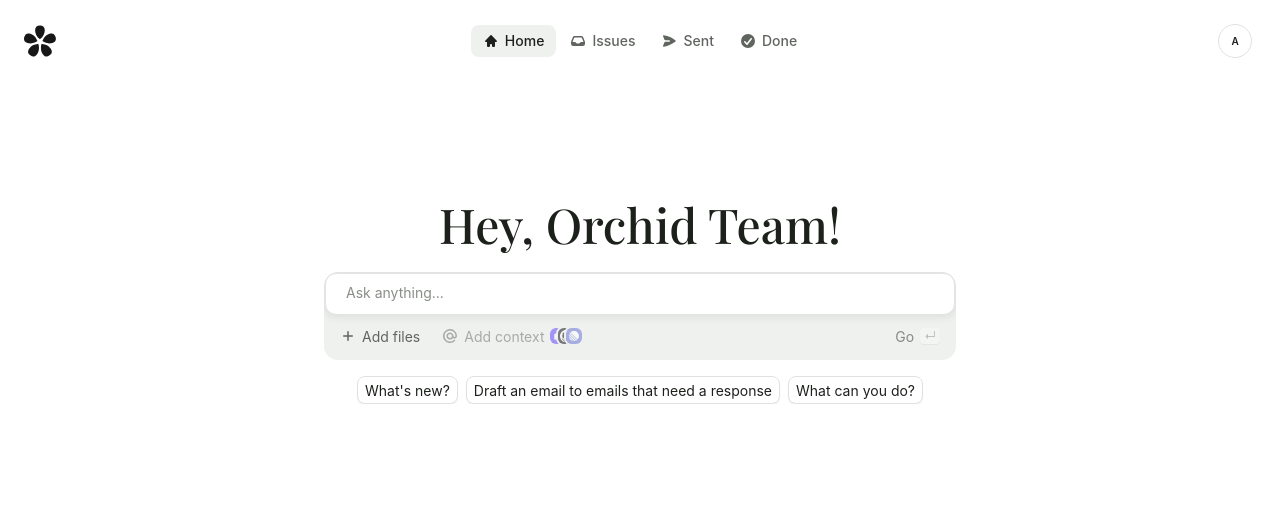
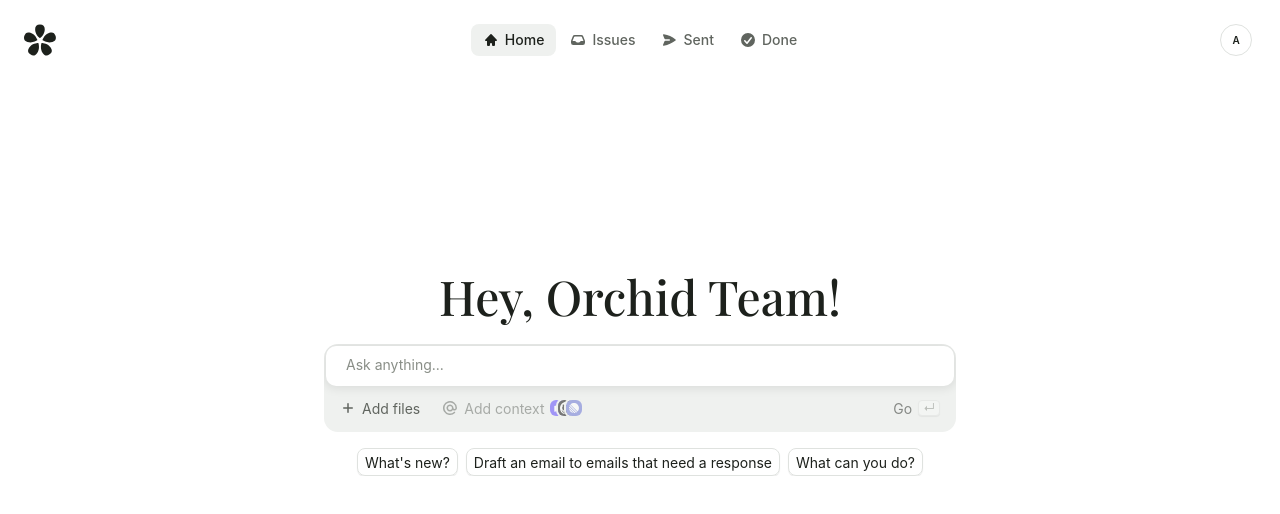
Before and after one commit to Arisayyy/O-Recreation, a Next.js app: page / in a window 1280 px wide. Shown: the top 514 px of the page. Built offline with nearby package versions, Linux system fonts and the light colour scheme.

Commit message:
Refactor Navbar component to improve structure and functionality. Introduce new navigation items with icons, update active item detection logic, and adjust layout to accommodate navbar height in PromptShell component. Clean up unused styles and enhance accessibility features.

```diff
--- a/app/components/navbar.tsx
+++ b/app/components/navbar.tsx
@@ -1,374 +1,323 @@
-/* eslint-disable react/no-danger */
 "use client";
-import React from "react";
-import { useRouter } from "next/navigation";
 
-const __css = `*,*::before,*::after{box-sizing:border-box;border-width:0;border-style:solid;border-color:currentColor;}
+import React, { useLayoutEffect, useMemo, useRef } from "react";
+import Link from "next/link";
+import { usePathname } from "next/navigation";
 
+type NavItem = {
+  href: string;
+  label: string;
+  icon?: React.ReactNode;
+  activeMatch?: (pathname: string) => boolean;
+};
 
-.x1 {
-  flex: 0 0 auto;
-  flex-shrink: 0;
-  font-family: Inter, ui-sans-serif, system-ui, sans-serif, "Apple Color Emoji", "Segoe UI Emoji", "Segoe UI Symbol", "Noto Color Emoji";
-  line-height: 24px;
-  padding-bottom: 20px;
-  padding-left: 24px;
-  padding-right: 24px;
-  padding-top: 20px;
-  z-index: 50;
+const homeIcon = (
+  <svg
+    xmlns="http://www.w3.org/2000/svg"
+    viewBox="0 0 16 16"
+    fill="currentColor"
+    aria-hidden="true"
+    className="h-4 w-4"
+  >
+    <path d="M8.543 2.232a.75.75 0 0 0-1.085 0l-5.25 5.5A.75.75 0 0 0 2.75 9H4v4a1 1 0 0 0 1 1h1a1 1 0 0 0 1-1v-1a1 1 0 1 1 2 0v1a1 1 0 0 0 1 1h1a1 1 0 0 0 1-1V9h1.25a.75.75 0 0 0 .543-1.268l-5.25-5.5Z" />
+  </svg>
+);
+
+const inboxIcon = (
+  <svg
+    xmlns="http://www.w3.org/2000/svg"
+    viewBox="0 0 16 16"
+    fill="currentColor"
+    aria-hidden="true"
+    className="h-4 w-4"
+  >
+    <path
+      fillRule="evenodd"
+      d="M4.784 3A2.25 2.25 0 0 0 2.68 4.449L1.147 8.475A2.25 2.25 0 0 0 1 9.276v1.474A2.25 2.25 0 0 0 3.25 13h9.5A2.25 2.25 0 0 0 15 10.75V9.276c0-.274-.05-.545-.147-.801l-1.534-4.026A2.25 2.25 0 0 0 11.216 3H4.784Zm-.701 1.983a.75.75 0 0 1 .7-.483h6.433a.75.75 0 0 1 .701.483L13.447 9h-2.412a1 1 0 0 0-.832.445l-.406.61a1 1 0 0 1-.832.445h-1.93a1 1 0 0 1-.832-.445l-.406-.61A1 1 0 0 0 4.965 9H2.553l1.53-4.017Z"
+      clipRule="evenodd"
+    />
+  </svg>
+);
+
+const sentIcon = (
+  <svg
+    xmlns="http://www.w3.org/2000/svg"
+    viewBox="0 0 16 16"
+    fill="currentColor"
+    aria-hidden="true"
+    className="h-4 w-4"
+  >
+    <path d="M2.87 2.298a.75.75 0 0 0-.812 1.021L3.39 6.624a1 1 0 0 0 .928.626H8.25a.75.75 0 0 1 0 1.5H4.318a1 1 0 0 0-.927.626l-1.333 3.305a.75.75 0 0 0 .811 1.022 24.89 24.89 0 0 0 11.668-5.115.75.75 0 0 0 0-1.175A24.89 24.89 0 0 0 2.869 2.298Z" />
+  </svg>
+);
+
+const doneIcon = (
+  <svg
+    xmlns="http://www.w3.org/2000/svg"
+    viewBox="0 0 16 16"
+    fill="currentColor"
+    aria-hidden="true"
+    className="h-4 w-4"
+  >
+    <path
+      fillRule="evenodd"
+      d="M8 15A7 7 0 1 0 8 1a7 7 0 0 0 0 14Zm3.844-8.791a.75.75 0 0 0-1.188-.918l-3.7 4.79-1.649-1.833a.75.75 0 1 0-1.114 1.004l2.25 2.5a.75.75 0 0 0 1.15-.043l4.25-5.5Z"
+      clipRule="evenodd"
+    />
+  </svg>
+);
+
+const brandIcon = (
+  <svg
+    width="33"
+    height="32"
+    viewBox="0 0 33 32"
+    fill="none"
+    xmlns="http://www.w3.org/2000/svg"
+    className="h-8 w-8"
+    aria-hidden="true"
+  >
+    <path
+      fillRule="evenodd"
+      clipRule="evenodd"
+      d="M11.482 4.9941C11.482 9.92807 15.083 13.1935 16.1491 14.0522C16.3238 14.1928 16.5623 14.1928 16.737 14.0522C17.8031 13.1936 21.4042 9.92836 21.4042 4.9944C21.4042 1.56245 19.7713 -1.73564e-06 16.443 0C13.1147 -1.59101e-06 11.482 1.56215 11.482 4.9941Z"
+      fill="currentColor"
+    />
+    <path
+      fillRule="evenodd"
+      clipRule="evenodd"
+      d="M26.2426 8.53282C21.5811 10.0575 19.6088 14.5141 19.1271 15.8002C19.0481 16.0109 19.1218 16.2393 19.3087 16.363C20.4493 17.1184 24.647 19.557 29.3084 18.0323C32.5508 16.9718 33.5224 14.9257 32.4939 11.7392C31.4654 8.55276 29.485 7.47229 26.2426 8.53282Z"
+      fill="currentColor"
+    />
+    <path
+      fillRule="evenodd"
+      clipRule="evenodd"
+      d="M27.4606 23.758C24.5797 19.7663 19.7597 19.2552 18.3958 19.1914C18.1724 19.1809 17.9794 19.3221 17.9202 19.5392C17.559 20.8647 16.5523 25.637 19.4332 29.6287C21.4371 32.4052 23.6704 32.7031 26.3631 30.7338C29.0557 28.7644 29.4645 26.5345 27.4606 23.758Z"
+      fill="currentColor"
+    />
+    <path
+      fillRule="evenodd"
+      clipRule="evenodd"
+      d="M13.4528 29.6289C16.3337 25.6373 15.3271 20.8648 14.966 19.5393C14.9068 19.3221 14.7138 19.1809 14.4903 19.1914C13.1265 19.2552 8.30664 19.7661 5.42571 23.7577C3.4218 26.5342 3.83048 28.7644 6.52313 30.7338C9.21577 32.7031 11.4489 32.4054 13.4528 29.6289Z"
+      fill="currentColor"
+    />
+    <path
+      fillRule="evenodd"
+      clipRule="evenodd"
+      d="M3.57743 18.0322C8.23887 19.5569 12.4367 17.1184 13.5774 16.3631C13.7643 16.2393 13.838 16.0109 13.7591 15.8002C13.2774 14.5142 11.3053 10.0576 6.64384 8.53291C3.40145 7.47238 1.42072 8.55281 0.392221 11.7393C-0.63628 14.9257 0.335035 16.9717 3.57743 18.0322Z"
+      fill="currentColor"
+    />
+  </svg>
+);
+
+const NAV_ITEMS: NavItem[] = [
+  {
+    href: "/",
+    label: "Home",
+    icon: homeIcon,
+    activeMatch: (p) => p === "/",
+  },
+  {
+    href: "/issues",
+    label: "Issues",
+    icon: inboxIcon,
+    activeMatch: (p) => p === "/issues",
+  },
+  // Kept from the original exported navbar for parity
+  { href: "/mail/sent", label: "Sent", icon: sentIcon },
+  { href: "/mail/completed", label: "Done", icon: doneIcon },
+];
+
+function isItemActive(item: NavItem, pathname: string) {
+  if (item.activeMatch) return item.activeMatch(pathname);
+  return false;
 }
 
-.x10 {
-  display: block;
-  fill: rgb(29, 33, 28);
-  height: 16px;
-  overflow: hidden;
-  overflow-x: hidden;
-  overflow-y: hidden;
-  vertical-align: middle;
-  width: 16px;
-}
+export function Navbar() {
+  const pathname = usePathname();
+  const activeHref = useMemo(() => {
+    const activeItem = NAV_ITEMS.find((item) => isItemActive(item, pathname));
+    return activeItem?.href ?? null;
+  }, [pathname]);
 
-.x11 {
-  fill: rgb(29, 33, 28);
-}
+  const navListRef = useRef<HTMLDivElement | null>(null);
+  const indicatorRef = useRef<HTMLSpanElement | null>(null);
+  const itemRefs = useRef<Map<string, HTMLSpanElement>>(new Map());
 
-.x12 {
-  align-items: center;
-  color: rgb(96, 101, 95);
-  column-gap: 6px;
-  display: flex;
-  font-size: 14px;
-  font-weight: 500;
-  gap: 6px;
-  line-height: 20px;
-  place-items: center normal;
-  position: relative;
-  row-gap: 6px;
-  transition-duration: 0.15s;
-  transition-property: color, background-color, border-color, outline-color, text-decoration-color, fill, stroke, --tw-gradient-from, --tw-gradient-via, --tw-gradient-to;
-  transition-timing-function: cubic-bezier(0.4, 0, 0.2, 1);
-}
+  const lastIndicatorRef = useRef<{
+    x: number;
+    y: number;
+    width: number;
+    height: number;
+  } | null>(null);
+  const lastPathRef = useRef<string | null>(null);
+  const animationRef = useRef<Animation | null>(null);
 
-.x13 {
-  display: block;
-  fill: rgb(96, 101, 95);
-  height: 16px;
-  overflow: hidden;
-  overflow-x: hidden;
-  overflow-y: hidden;
-  vertical-align: middle;
-  width: 16px;
-}
+  useLayoutEffect(() => {
+    const navList = navListRef.current;
+    const indicator = indicatorRef.current;
+    if (!navList || !indicator) return;
 
-.x14 {
-  fill: rgb(96, 101, 95);
-}
+    const easing =
+      getComputedStyle(document.documentElement)
+        .getPropertyValue("--ease-out-expo")
+        .trim() || "cubic-bezier(0.16, 1, 0.3, 1)";
 
-.x15 {
-  align-items: center;
-  column-gap: 8px;
-  display: flex;
-  flex: 1 1 0%;
-  flex-basis: 0%;
-  flex-grow: 1;
-  gap: 8px;
-  justify-content: flex-end;
-  place-content: normal flex-end;
-  place-items: center normal;
-  row-gap: 8px;
-}
+    const href = activeHref;
+    if (!href) {
+      indicator.style.opacity = "0";
+      lastIndicatorRef.current = null;
+      lastPathRef.current = pathname;
+      return;
+    }
 
-.x16 {
-  display: flex;
-}
+    const target = itemRefs.current.get(href);
+    if (!target) return;
 
-.x17 {
-  align-items: center;
-  background-color: rgba(0, 0, 0, 0);
-  border-bottom-width: 0px;
-  border-left-width: 0px;
-  border-right-width: 0px;
-  border-top-width: 0px;
-  column-gap: 4px;
-  display: flex;
-  gap: 4px;
-  border-radius: 3.35544e+07px;
-  overflow: hidden;
-  padding-bottom: 0px;
-  padding-left: 0px;
-  padding-right: 0px;
-  padding-top: 0px;
-  place-items: center normal;
-  row-gap: 4px;
-}
+    const listRect = navList.getBoundingClientRect();
+    const r = target.getBoundingClientRect();
+    const next = {
+      x: r.left - listRect.left,
+      y: r.top - listRect.top,
+      width: r.width,
+      height: r.height,
+    };
 
-.x18 {
-  align-items: center;
-  color: rgb(29, 33, 28);
-  display: flex;
-  font-size: 14px;
-  line-height: 21px;
-  place-items: center normal;
-  position: relative;
-  z-index: 0;
-}
+    const apply = (s: typeof next) => {
+      indicator.style.transform = `translate(${s.x}px, ${s.y}px)`;
+      indicator.style.width = `${s.width}px`;
+      indicator.style.height = `${s.height}px`;
+    };
 
-.x19 {
-  background-color: rgb(231, 233, 231);
-  border-bottom-left-radius: 3.35544e+07px;
-  border-bottom-right-radius: 3.35544e+07px;
-  border-top-left-radius: 3.35544e+07px;
-  border-top-right-radius: 3.35544e+07px;
-  bottom: 4px;
-  height: 32px;
-  left: 4px;
-  opacity: 0;
-  position: absolute;
-  right: 4px;
-  top: 4px;
-  transition-duration: 0.15s;
-  transition-property: transform, translate, scale, rotate;
-  transition-timing-function: cubic-bezier(0.4, 0, 0.2, 1);
-  width: 32px;
-}
+    indicator.style.opacity = "1";
+    indicator.style.willChange = "transform, width, height";
 
-.x2 {
-  align-items: center;
-  display: flex;
-  justify-content: space-between;
-  place-content: normal space-between;
-  place-items: center normal;
-}
+    const prev = lastIndicatorRef.current;
+    const prevPath = lastPathRef.current;
 
-.x20 {
-  align-items: center;
-  column-gap: 8px;
-  display: flex;
-  gap: 8px;
-  padding-bottom: 4px;
-  padding-left: 4px;
-  padding-right: 4px;
-  padding-top: 4px;
-  place-items: center normal;
-  position: relative;
-  row-gap: 8px;
-  z-index: 2;
-}
+    if (prev && prevPath && prevPath !== pathname) {
+      // Cancel any in-flight animation before starting a new one.
+      animationRef.current?.cancel();
 
-.x21 {
-  align-items: center;
-  background-color: rgb(255, 255, 255);
-  border-bottom-color: rgb(223, 226, 223);
-  border-bottom-left-radius: 3.35544e+07px;
-  border-bottom-right-radius: 3.35544e+07px;
-  border-bottom-style: solid;
-  border-bottom-width: 1px;
-  border-left-color: rgb(223, 226, 223);
-  border-left-style: solid;
-  border-left-width: 1px;
-  border-right-color: rgb(223, 226, 223);
-  border-right-style: solid;
-  border-right-width: 1px;
-  border-top-color: rgb(223, 226, 223);
-  border-top-left-radius: 3.35544e+07px;
-  border-top-right-radius: 3.35544e+07px;
-  border-top-style: solid;
-  border-top-width: 1px;
-  display: flex;
-  font-size: 10px;
-  font-weight: 600;
-  justify-content: center;
-  line-height: 15px;
-  overflow: hidden;
-  overflow-x: hidden;
-  overflow-y: hidden;
-  place-content: normal center;
-  place-items: center normal;
-}
+      // Apply the previous geometry synchronously to avoid a 1-frame pop.
+      apply(prev);
+      indicator.getBoundingClientRect();
 
-.x22 {
-  align-items: center;
-  display: grid;
-  grid-template-columns: 32px;
-  grid-template-rows: 32px;
-  justify-items: center;
-  place-items: center;
-}
+      const anim = indicator.animate(
+        [
+          {
+            transform: `translate(${prev.x}px, ${prev.y}px)`,
+            width: `${prev.width}px`,
+            height: `${prev.height}px`,
+          },
+          {
+            transform: `translate(${next.x}px, ${next.y}px)`,
+            width: `${next.width}px`,
+            height: `${next.height}px`,
+          },
+        ],
+        { duration: 450, easing, fill: "both" },
+      );
+      animationRef.current = anim;
 
-.x3 {
-  align-items: flex-start;
-  display: flex;
-  flex: 1 1 0%;
-  flex-basis: 0%;
-  flex-grow: 1;
-  place-items: flex-start normal;
-}
+      const cleanup = () => {
+        indicator.style.willChange = "";
+      };
+      anim.addEventListener("finish", cleanup, { once: true });
+      anim.addEventListener("cancel", cleanup, { once: true });
+    } else {
+      apply(next);
+      indicator.style.willChange = "";
+    }
 
-.x4 {
-  cursor: pointer;
-  display: block;
-  text-decoration: none;
-  text-decoration-line: none;
-}
+    lastIndicatorRef.current = next;
+    lastPathRef.current = pathname;
+  }, [activeHref, pathname]);
 
-.x5 {
-  display: block;
-  fill: none;
-  height: 32px;
-  overflow: hidden;
-  overflow-x: hidden;
-  overflow-y: hidden;
-  vertical-align: middle;
-  width: 32px;
-}
+  return (
+    <nav
+      className={[
+        "z-50 flex-none py-5 px-6",
+        "font-orchid-ui leading-6",
+      ].join(" ")}
+    >
+      <div className="flex items-center justify-between">
+        {/* Brand */}
+        <div className="flex flex-1 items-start">
+          <Link href="/" className="block cursor-pointer text-orchid-ink">
+            {brandIcon}
+          </Link>
+        </div>
 
-.x6 {
-  align-items: center;
-  column-gap: 2px;
-  display: flex;
-  gap: 2px;
-  justify-content: center;
-  place-content: normal center;
-  place-items: center normal;
-  row-gap: 2px;
-}
+        {/* Primary nav */}
+        <div
+          ref={navListRef}
+          className="relative flex items-center justify-center gap-0.5"
+        >
+          <span
+            ref={indicatorRef}
+            aria-hidden="true"
+            className="pointer-events-none absolute left-0 top-0 rounded-orchid-pill bg-orchid-surface"
+            style={{
+              opacity: 0,
+              transform: "translate(0px, 0px)",
+              width: 0,
+              height: 0,
+            }}
+          />
+          {NAV_ITEMS.map((item) => {
+            const active = isItemActive(item, pathname);
+            const textClass = active ? "text-orchid-ink" : "text-orchid-muted";
+            const iconClass = active ? "text-orchid-ink" : "text-orchid-muted";
 
-.x7 {
-  cursor: pointer;
-  display: block;
-  padding-bottom: 6px;
-  padding-left: 12px;
-  padding-right: 12px;
-  padding-top: 6px;
-  position: relative;
-  text-decoration: none;
-  text-decoration-line: none;
-}
+            return (
+              <Link
+                key={item.href}
+                href={item.href}
+                className="relative block cursor-pointer no-underline"
+              >
+                <span
+                  ref={(node) => {
+                    if (node) itemRefs.current.set(item.href, node);
+                    else itemRefs.current.delete(item.href);
+                  }}
+                  className={[
+                    "relative z-10 flex items-center justify-center gap-1.5",
+                    "py-1.5 px-3",
+                    "text-[14px] font-medium leading-5",
+                    "transition-colors duration-150 ease-in-out",
+                    textClass,
+                  ].join(" ")}
+                >
+                  {item.icon && <span className={iconClass}>{item.icon}</span>}
+                  {item.label}
+                </span>
+              </Link>
+            );
+          })}
+        </div>
 
-.x8 {
-  background-color: rgb(239, 241, 239);
-  border-bottom-left-radius: 8px;
-  border-bottom-right-radius: 8px;
-  border-top-left-radius: 8px;
-  border-top-right-radius: 8px;
-  bottom: 0px;
-  height: 32px;
-  left: 0px;
-  position: absolute;
-  right: 0px;
-  top: 0px;
-  width: 85.5469px;
-}
+        {/* Right-side avatar/menu button (static visual) */}
+        <div className="flex flex-1 items-center justify-end gap-2">
+          <button
+            type="button"
+            aria-haspopup="menu"
+            aria-expanded="false"
+            className="inline-flex cursor-pointer rounded-full"
+          >
+            <span className="relative inline-flex items-center text-[14px] leading-[21px] text-orchid-ink">
+              {/* Hidden background layer (opacity 0 in exported CSS) */}
+              <span className="absolute inset-1 rounded-full bg-orchid-surface-2 opacity-0" />
 
-.x9 {
-  align-items: center;
-  color: rgb(29, 33, 28);
-  column-gap: 6px;
-  display: flex;
-  font-size: 14px;
-  font-weight: 500;
-  gap: 6px;
-  line-height: 20px;
-  place-items: center normal;
-  position: relative;
-  row-gap: 6px;
-  transition-duration: 0.15s;
-  transition-property: color, background-color, border-color, outline-color, text-decoration-color, fill, stroke, --tw-gradient-from, --tw-gradient-via, --tw-gradient-to;
-  transition-timing-function: cubic-bezier(0.4, 0, 0.2, 1);
-}
-`;
-const __html = `<nav class="x1">
-      <div class="x2">
-        <div class="x3">
-          <a href="/mail/home" class="x4">
-            <svg width="33" height="32" viewBox="0 0 33 32" fill="none" xmlns="http://www.w3.org/2000/svg" class="x5">
-              <path fill-rule="evenodd" clip-rule="evenodd" d="M11.482 4.9941C11.482 9.92807 15.083 13.1935 16.1491 14.0522C16.3238 14.1928 16.5623 14.1928 16.737 14.0522C17.8031 13.1936 21.4042 9.92836 21.4042 4.9944C21.4042 1.56245 19.7713 -1.73564e-06 16.443 0C13.1147 -1.59101e-06 11.482 1.56215 11.482 4.9941Z" fill="currentColor"></path>
-              <path fill-rule="evenodd" clip-rule="evenodd" d="M26.2426 8.53282C21.5811 10.0575 19.6088 14.5141 19.1271 15.8002C19.0481 16.0109 19.1218 16.2393 19.3087 16.363C20.4493 17.1184 24.647 19.557 29.3084 18.0323C32.5508 16.9718 33.5224 14.9257 32.4939 11.7392C31.4654 8.55276 29.485 7.47229 26.2426 8.53282Z" fill="currentColor"></path>
-              <path fill-rule="evenodd" clip-rule="evenodd" d="M27.4606 23.758C24.5797 19.7663 19.7597 19.2552 18.3958 19.1914C18.1724 19.1809 17.9794 19.3221 17.9202 19.5392C17.559 20.8647 16.5523 25.637 19.4332 29.6287C21.4371 32.4052 23.6704 32.7031 26.3631 30.7338C29.0557 28.7644 29.4645 26.5345 27.4606 23.758Z" fill="currentColor"></path>
-              <path fill-rule="evenodd" clip-rule="evenodd" d="M13.4528 29.6289C16.3337 25.6373 15.3271 20.8648 14.966 19.5393C14.9068 19.3221 14.7138 19.1809 14.4903 19.1914C13.1265 19.2552 8.30664 19.7661 5.42571 23.7577C3.4218 26.5342 3.83048 28.7644 6.52313 30.7338C9.21577 32.7031 11.4489 32.4054 13.4528 29.6289Z" fill="currentColor"></path>
-              <path fill-rule="evenodd" clip-rule="evenodd" d="M3.57743 18.0322C8.23887 19.5569 12.4367 17.1184 13.5774 16.3631C13.7643 16.2393 13.838 16.0109 13.7591 15.8002C13.2774 14.5142 11.3053 10.0576 6.64384 8.53291C3.40145 7.47238 1.42072 8.55281 0.392221 11.7393C-0.63628 14.9257 0.335035 16.9717 3.57743 18.0322Z" fill="currentColor"></path>
-            </svg>
-          </a>
-        </div>
-        <div class="x6">
-          <a href="/" class="x7">
-            <div class="x8"></div>
-            <span class="x9">
-              <svg xmlns="http://www.w3.org/2000/svg" viewBox="0 0 16 16" fill="currentColor" aria-hidden="true" class="x10">
-                <path d="M8.543 2.232a.75.75 0 0 0-1.085 0l-5.25 5.5A.75.75 0 0 0 2.75 9H4v4a1 1 0 0 0 1 1h1a1 1 0 0 0 1-1v-1a1 1 0 1 1 2 0v1a1 1 0 0 0 1 1h1a1 1 0 0 0 1-1V9h1.25a.75.75 0 0 0 .543-1.268l-5.25-5.5Z" class="x11"></path>
-              </svg>
-    Home
+              <span className="relative z-10 p-1">
+                <span className="flex h-8 w-8 items-center justify-center rounded-full border border-orchid-border bg-white text-[10px] font-semibold leading-[15px] text-orchid-ink">
+                  A
+                </span>
+              </span>
             </span>
-          </a>
-          <a href="/issues" class="x7">
-            <span class="x12">
-              <svg xmlns="http://www.w3.org/2000/svg" viewBox="0 0 16 16" fill="currentColor" aria-hidden="true" class="x13">
-                <path fill-rule="evenodd" d="M4.784 3A2.25 2.25 0 0 0 2.68 4.449L1.147 8.475A2.25 2.25 0 0 0 1 9.276v1.474A2.25 2.25 0 0 0 3.25 13h9.5A2.25 2.25 0 0 0 15 10.75V9.276c0-.274-.05-.545-.147-.801l-1.534-4.026A2.25 2.25 0 0 0 11.216 3H4.784Zm-.701 1.983a.75.75 0 0 1 .7-.483h6.433a.75.75 0 0 1 .701.483L13.447 9h-2.412a1 1 0 0 0-.832.445l-.406.61a1 1 0 0 1-.832.445h-1.93a1 1 0 0 1-.832-.445l-.406-.61A1 1 0 0 0 4.965 9H2.553l1.53-4.017Z" clip-rule="evenodd" class="x14"></path>
-              </svg>
-    Issues
-            </span>
-          </a>
-          <a href="/mail/sent" class="x7">
-            <span class="x12">
-              <svg xmlns="http://www.w3.org/2000/svg" viewBox="0 0 16 16" fill="currentColor" aria-hidden="true" class="x13">
-                <path d="M2.87 2.298a.75.75 0 0 0-.812 1.021L3.39 6.624a1 1 0 0 0 .928.626H8.25a.75.75 0 0 1 0 1.5H4.318a1 1 0 0 0-.927.626l-1.333 3.305a.75.75 0 0 0 .811 1.022 24.89 24.89 0 0 0 11.668-5.115.75.75 0 0 0 0-1.175A24.89 24.89 0 0 0 2.869 2.298Z" class="x14"></path>
-              </svg>
-    Sent
-            </span>
-          </a>
-          <a href="/mail/completed" class="x7">
-            <span class="x12">
-              <svg xmlns="http://www.w3.org/2000/svg" viewBox="0 0 16 16" fill="currentColor" aria-hidden="true" class="x13">
-                <path fill-rule="evenodd" d="M8 15A7 7 0 1 0 8 1a7 7 0 0 0 0 14Zm3.844-8.791a.75.75 0 0 0-1.188-.918l-3.7 4.79-1.649-1.833a.75.75 0 1 0-1.114 1.004l2.25 2.5a.75.75 0 0 0 1.15-.043l4.25-5.5Z" clip-rule="evenodd" class="x14"></path>
-              </svg>
-    Done
-            </span>
-          </a>
-        </div>
-        <div class="x15">
-          <div class="x16">
-            <button type="button" aria-haspopup="menu" aria-expanded="false" id="_r_2_" class="x17">
-              <div class="x18">
-                <div class="x19"></div>
-                <div class="x20">
-                  <div class="x21">
-                    <span class="x22">A</span>
-                  </div>
-                </div>
-              </div>
-            </button>
-          </div>
+          </button>
         </div>
       </div>
-    </nav>`;
-
-export function Navbar() {
-  const router = useRouter();
-
-  return (
-    <>
-      <style>{__css}</style>
-      {/* display:contents avoids introducing a wrapper box in most layouts */}
-      <div
-        style={{ display: "contents" }}
-        onClickCapture={(e) => {
-          // Convert internal <a href="/..."> clicks into client-side transitions,
-          // even though the navbar is rendered via dangerouslySetInnerHTML.
-          const target = e.target as Element | null;
-          const anchor = target?.closest("a");
-          if (!anchor) return;
-          if (anchor.getAttribute("target") === "_blank") return;
-          if (e.metaKey || e.ctrlKey || e.shiftKey || e.altKey) return;
-
-          const href = anchor.getAttribute("href");
-          if (!href || !href.startsWith("/")) return;
-
-          e.preventDefault();
-          router.push(href);
-        }}
-        dangerouslySetInnerHTML={{ __html }}
-      />
-    </>
+    </nav>
   );
 }
--- a/app/components/prompt-shell.tsx
+++ b/app/components/prompt-shell.tsx
@@ -121,7 +121,9 @@ export function PromptShell({ children }: { children: React.ReactNode }) {
               : // Keep the prompt fixed on home as well so it can't be clipped by
                 // the app's scroll container (`overflow-y-auto` in app/layout.tsx).
                 // This makes /issues -> / a true reverse of / -> /issues.
-                "fixed inset-x-0 top-[25vh] z-40 mx-auto w-full max-w-2xl px-5"
+                // Include navbar height (~72px) to match the old layout where the
+                // prompt sat below the navbar with `pt-[25vh]`.
+                "fixed inset-x-0 top-[calc(25vh+72px)] z-40 mx-auto w-full max-w-2xl px-5"
           }
         >
           <Prompt
```
